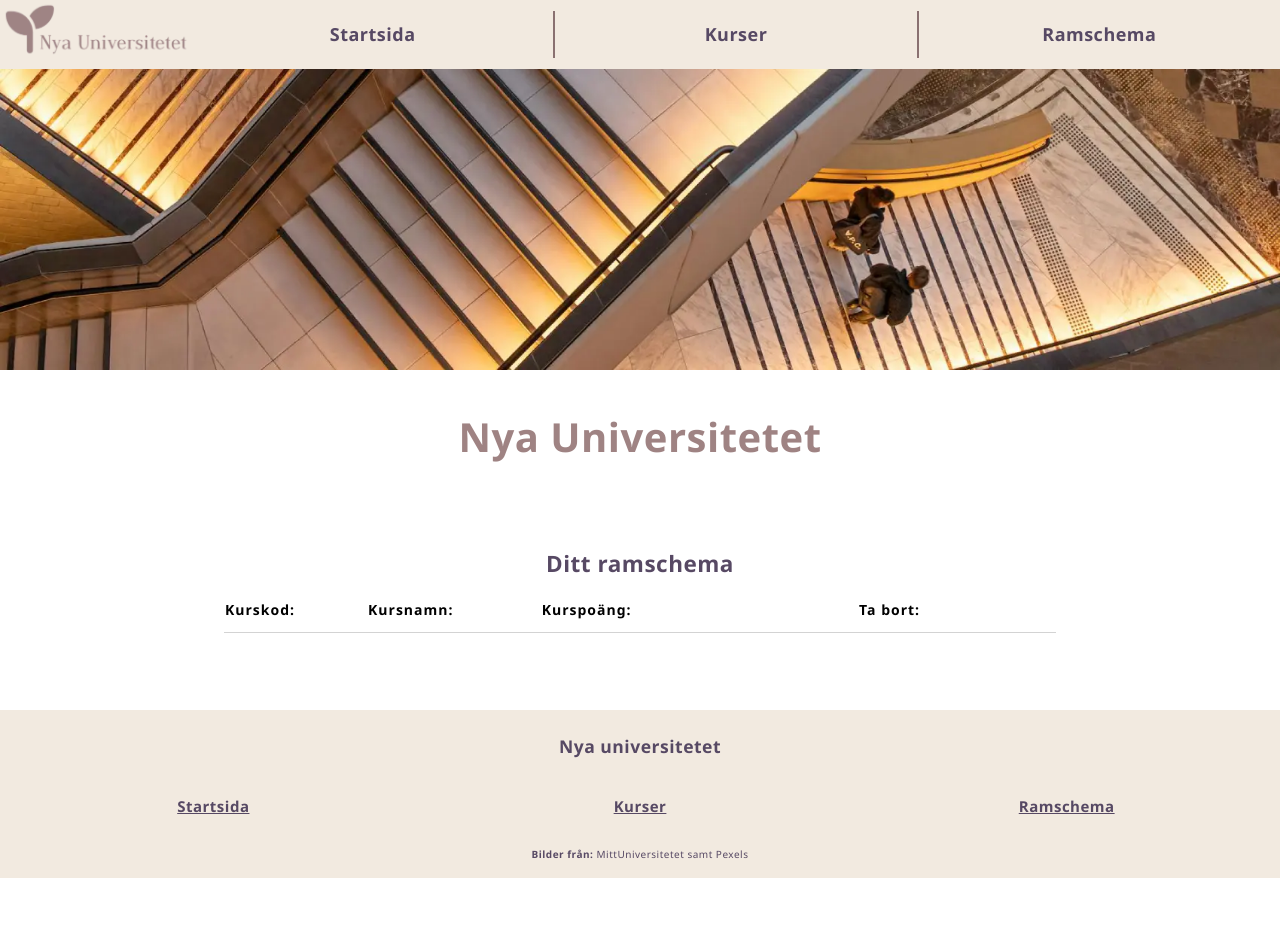
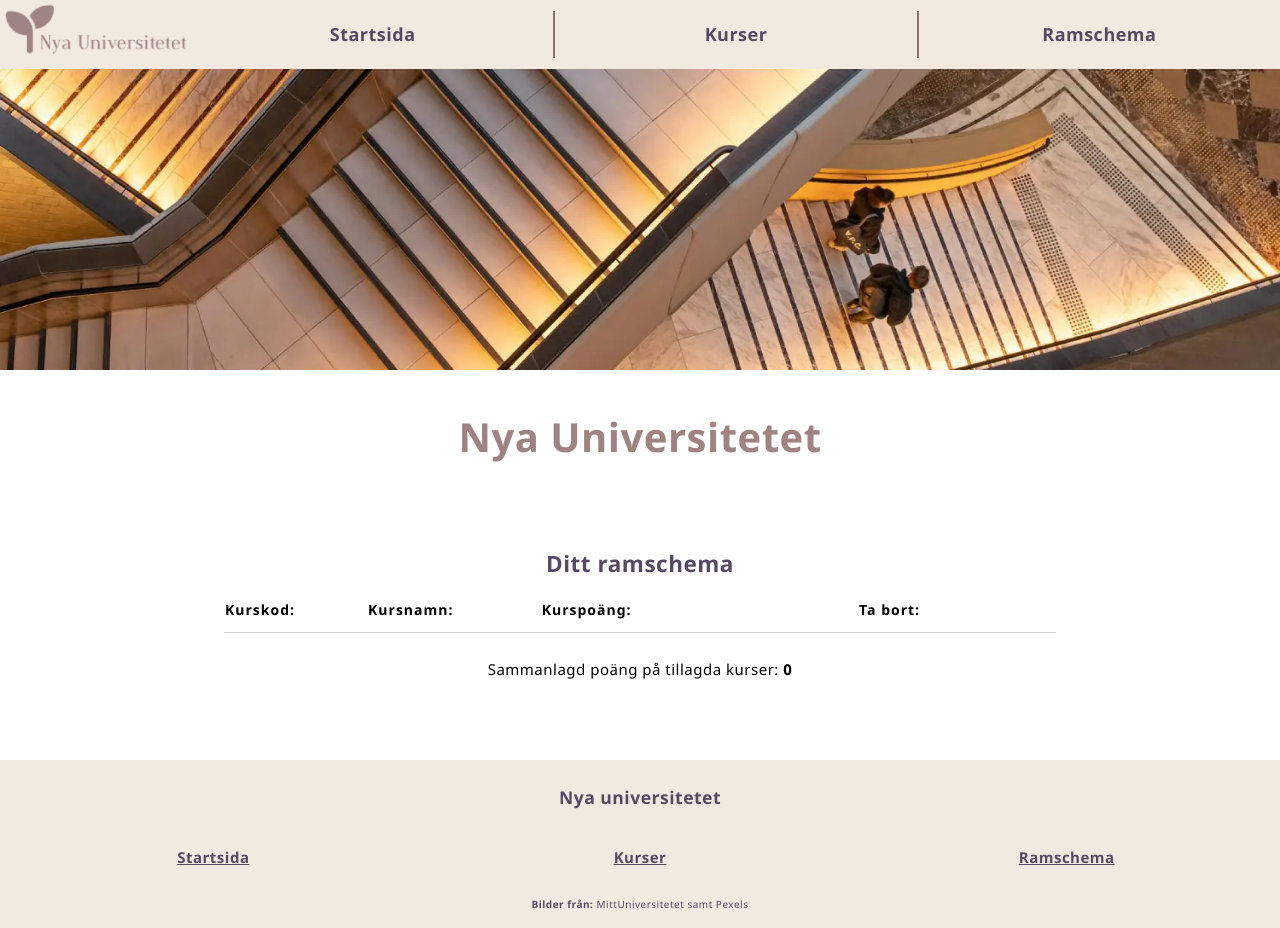
Before and after one commit to emhe2504/universityProjekt, an Angular app: page /schedule in a window 1280 px wide. Before the commit the page ends 878 px from the top, so only its background shows below. Built offline with nearby package versions, Linux system fonts and the light colour scheme.

Commit message:
Lade till uträkning av total kurspoäng i ramschema

```diff
--- a/src/app/schedule/schedule.css
+++ b/src/app/schedule/schedule.css
@@ -44,3 +44,8 @@ table button {
     padding: 1% 5%;
     border-radius: 5px;
 }
+
+p {
+    text-align: center;
+    margin-top: 2%;
+}
--- a/src/app/schedule/schedule.html
+++ b/src/app/schedule/schedule.html
@@ -17,3 +17,5 @@
     </tr>
     }
 </table>
+
+<p>Sammanlagd poäng på tillagda kurser: <strong>{{ courseCount() }}</strong></p>
--- a/src/app/schedule/schedule.ts
+++ b/src/app/schedule/schedule.ts
@@ -14,8 +14,9 @@ export class Schedule {
     this.loadCourses();
   }
 
+
   courseArray = signal<Course[]>([]);
-
+  courseCount = signal(0);
 
   //Hämta kurser från localStorage (som sedan skrivs ut till skärmen)
   loadCourses(): void {
@@ -24,7 +25,15 @@ export class Schedule {
 
     if (savedCourses) {
 
-      this.courseArray.set(JSON.parse(savedCourses));
+      const current: Course[] = JSON.parse(savedCourses);
+      this.courseArray.set(current);
+
+      current.forEach(course => {
+
+        //Summera alla kursers poäng med reduce
+        const totalCount: number = current.reduce((total, course) => total + course.points, 0);
+        this.courseCount.set(totalCount);
+      });
     }
   }
 
```
